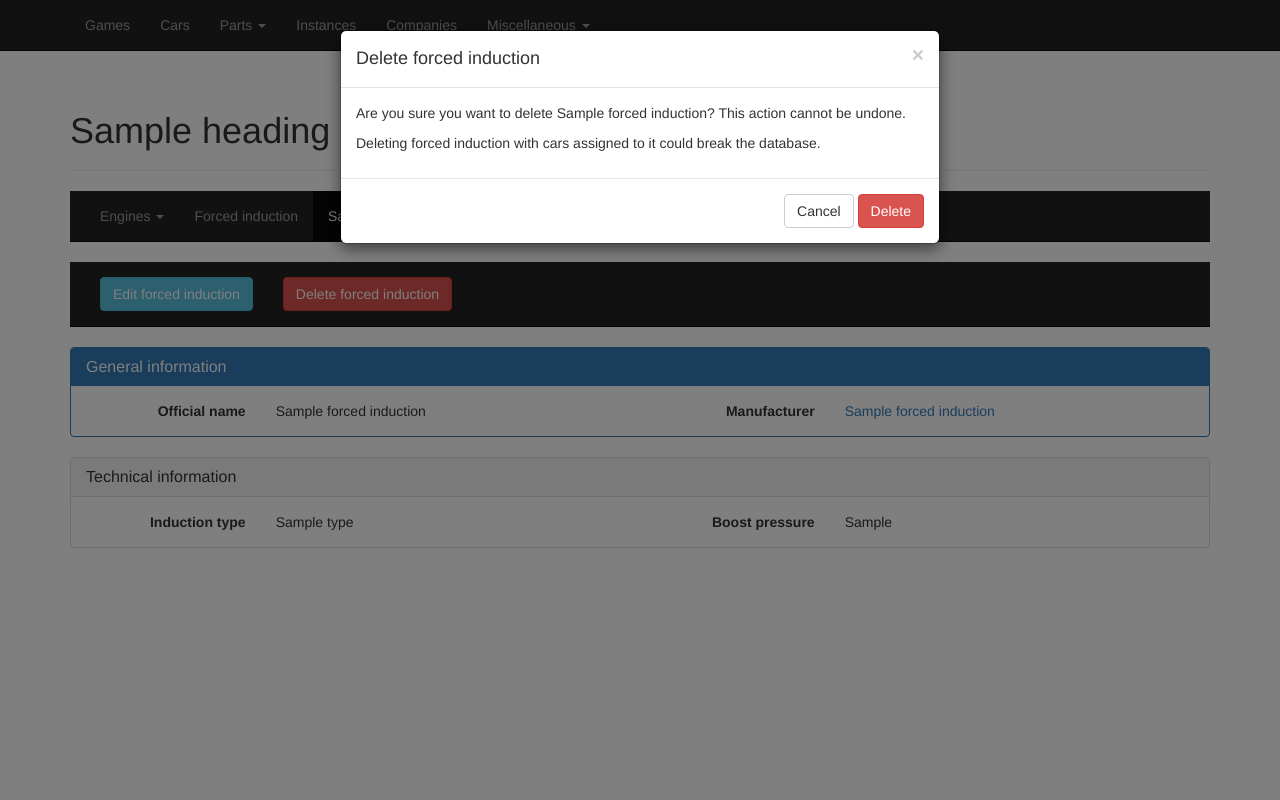
After one commit to PanVidla/car-database-v2, a Flask app: template general/templates/parts_detail_forced_induction.html in a window 1280 px wide, after a click on "Delete forced induction". The commit adds this page. Run offline with Flask 2, Linux system fonts and the light colour scheme; the template is opened without the code that fills it: most values are stand-ins (such as "Sample title", 1, 10 or a date in 2020); parts of the project's set-up code (start-up, migrations or seed data) failed here and were passed over; some libraries are stand-ins or nearby versions.

Commit message:
Added all functionality for ForcedInduction.

```diff
--- a/general/templates/parts_base.html
+++ b/general/templates/parts_base.html
@@ -21,6 +21,9 @@
                         <li><a class="hover-underline-animation" href="{{ url_for('add_engine_type_combustion') }}"><strong>Add combustion engine type</strong></a></li>
                         <li><a class="hover-underline-animation" href="{{ url_for('add_engine_type_electric') }}"><strong>Add electric engine type</strong></a></li>
                         {% endif %}
+                        {% if viewing == "forced_induction" %}
+                        <li><a class="hover-underline-animation" href="{{ url_for('add_forced_induction') }}"><strong>Add forced induction</strong></a></li>
+                        {% endif %}
                         <li class="dropdown">
                         <a href="{{ url_for('overview_engines') }}" class="dropdown-toggle" data-toggle="dropdown">Engines <b class="caret"></b></a>
                         <ul class="dropdown-menu">
@@ -29,9 +32,16 @@
                           <li><a href="{{ url_for('overview_engine_types_combustion') }}">Combustion engine types</a></li>
                           <li><a href="{{ url_for('overview_engine_types_electric') }}">Electric engine types</a></li>
                         </ul>
+                        <li><a href="{{ url_for('overview_forced_induction') }}">Forced induction</a></li>
                     </li>
                         {% if engine %}
                         <li class="active"><a href="#">{{ engine.name_display }}</a></li>
+                        {% endif %}
+                        {% if engine_type %}
+                        <li class="active"><a href="#">{{ engine_type.name }}</a></li>
+                        {% endif %}
+                        {% if forced_induction %}
+                        <li class="active"><a href="#">{{ forced_induction.name_display }}</a></li>
                         {% endif %}
                     </ul>
                 </div>
--- /dev/null
+++ b/general/templates/parts_detail_forced_induction.html
@@ -0,0 +1,74 @@
+{% extends "parts_base.html" %}
+
+{% block parts_content %}
+
+    <!-- Sub-sub-menu -->
+    {% block subsubmenu %}
+        <nav class="navbar navbar-inverse navbar-static-top">
+            <div class="container">
+                <div class="collapse navbar-collapse">
+                    <ul class="nav navbar-nav">
+                        {% if forced_induction %}
+                        <li><a href="{{ url_for('edit_forced_induction', id=forced_induction.id) }}"><button type="button" class="btn btn-info">Edit forced induction</button></a></li>
+                        <li><a href="#"><button type="button" class="btn btn-danger" data-toggle="modal" data-target="#deleteModal">Delete forced induction</button></a></li>
+                        {% endif %}
+                    </ul>
+                </div>
+            </div>
+        </nav>
+    {% endblock %}
+
+    <!--  Content  -->
+    <div>
+        <div class="panel panel-primary">
+          <div class="panel-heading">
+            <h3 class="panel-title">General information</h3>
+          </div>
+          <div class="panel-body">
+              <div class="row">
+                  <div class="col-sm-2 text-right"><b>Official name</b></div>
+                  <div class="col-sm-4">{{ forced_induction.name_official }}</div>
+                  <div class="col-sm-2 text-right"><b>Manufacturer</b></div>
+                  <div class="col-sm-4">{% if forced_induction.get_manufacturer_name_display() != "n/a" %}<a href="{{ url_for('detail_company', id=forced_induction.manufacturer_id) }}">{{ forced_induction.get_manufacturer_name_display() }}</a>{% else %}{{ forced_induction.get_manufacturer_name_display() }}{% endif %}</div>
+              </div>
+          </div>
+        </div>
+    </div>
+
+    <div>
+        <div class="panel panel-default">
+          <div class="panel-heading">
+            <h3 class="panel-title">Technical information</h3>
+          </div>
+          <div class="panel-body">
+              <div class="row">
+                  <div class="col-sm-2 text-right"><b>Induction type</b></div>
+                  <div class="col-sm-4">{{ forced_induction.type.name }}</div>
+                  <div class="col-sm-2 text-right"><b>Boost pressure</b></div>
+                  <div class="col-sm-4">{{ forced_induction.get_boost_pressure_bar() }}</div>
+              </div>
+          </div>
+        </div>
+    </div>
+
+    <!--  Modals  -->
+    <div class="modal fade" id="deleteModal" tabindex="-1" role="dialog" aria-labelledby="deleteModalLabel" aria-hidden="true">
+      <div class="modal-dialog">
+        <div class="modal-content">
+          <div class="modal-header">
+            <button type="button" class="close" data-dismiss="modal" aria-hidden="true">&times;</button>
+            <h4 class="modal-title" id="myModalLabel">Delete forced induction</h4>
+          </div>
+          <div class="modal-body">
+              <p>Are you sure you want to delete {{ forced_induction.name_display }}? This action cannot be undone.</p>
+              <p>Deleting forced induction with cars assigned to it could break the database.</p>
+          </div>
+          <div class="modal-footer">
+            <button type="button" class="btn btn-default" data-dismiss="modal">Cancel</button>
+              <a href="{{ url_for('delete_forced_induction', id=forced_induction.id) }}"><button type="button" class="btn btn-danger">Delete</button></a>
+          </div>
+        </div><!-- /.modal-content -->
+      </div><!-- /.modal-dialog -->
+    </div>
+
+{% endblock %}
```
Also changed, not shown: general/forms_parts.py (+40 -0 lines), general/models/part.py (+26 -0 lines), general/routes_parts.py (+102 -2 lines), general/templates/parts_form_forced_induction.html (added, +57 -0 lines), general/templates/parts_overview_forced_induction.html (added, +35 -0 lines).
